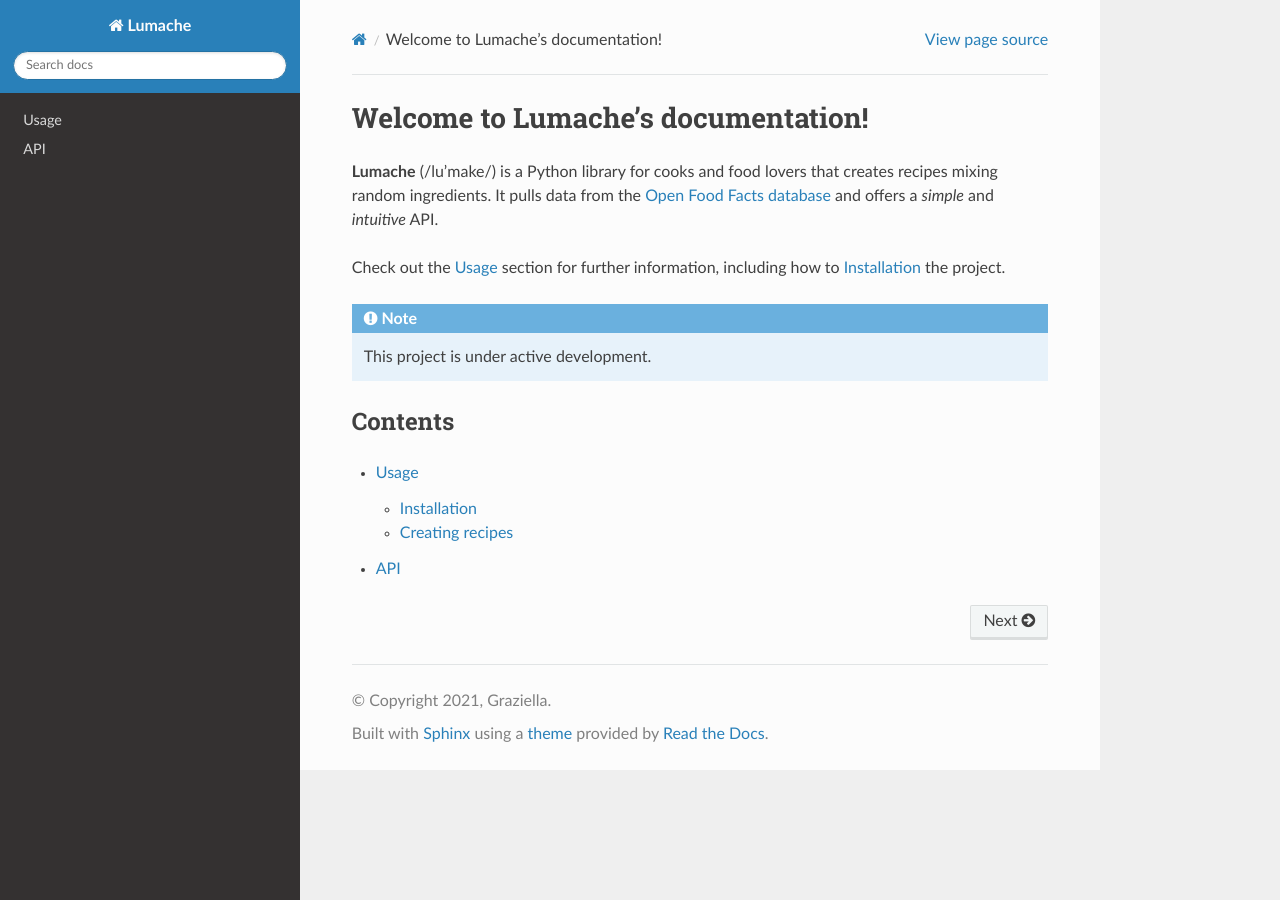
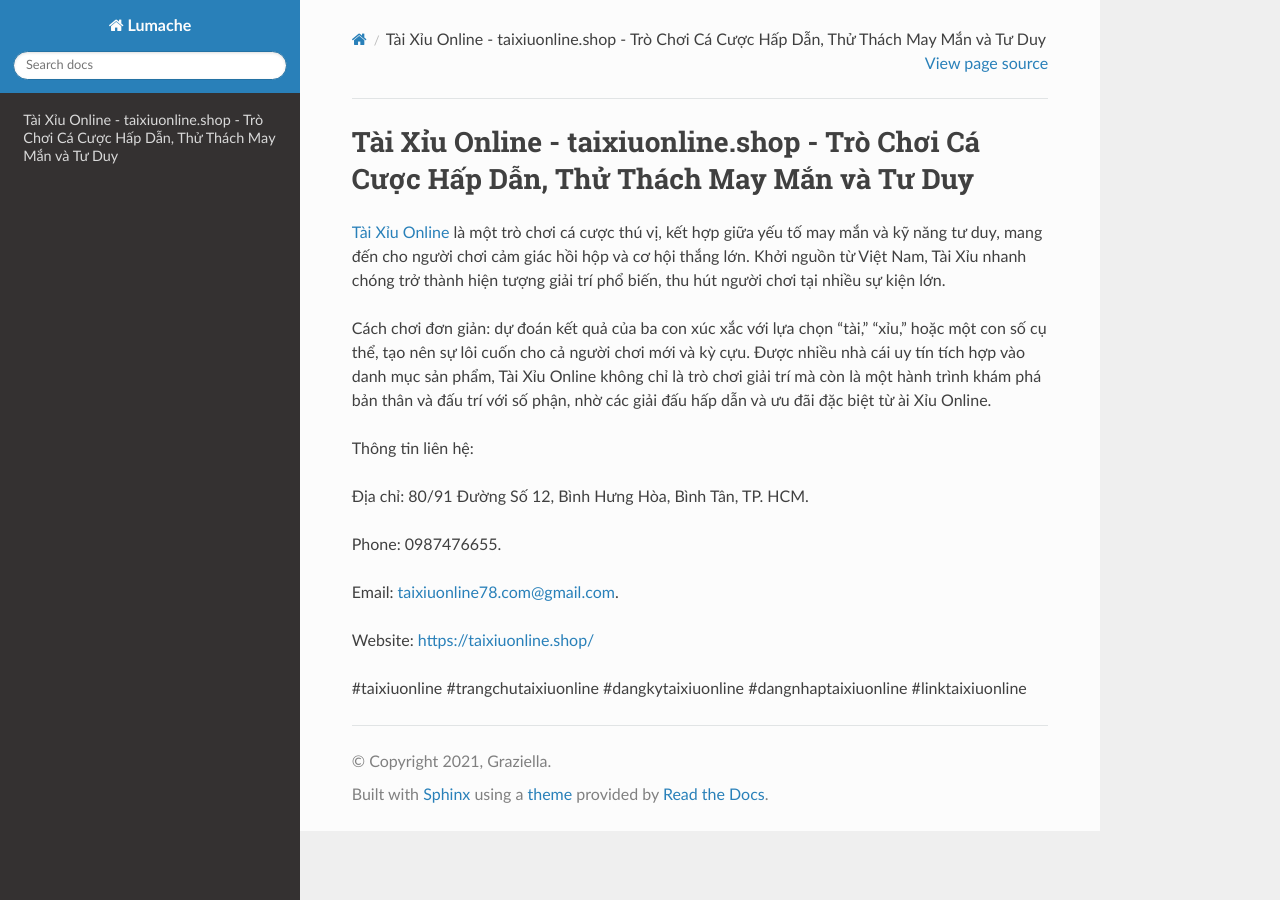
Before and after one commit to p8ebermouc/taixiuonlineshop, a Sphinx documentation site: the page built from docs/source/index.rst, in a window 1280 px wide. Built offline with Sphinx 7.4.7 and the Read the Docs theme 3.1.0, drawn with Linux system fonts in a browser that asks for light colours.

Commit message:
Update index.rst

```diff
--- a/docs/source/index.rst
+++ b/docs/source/index.rst
@@ -1,22 +1,18 @@
-Welcome to Lumache's documentation!
+Tài Xỉu Online - taixiuonline.shop - Trò Chơi Cá Cược Hấp Dẫn, Thử Thách May Mắn và Tư Duy
 ===================================
 
-**Lumache** (/lu'make/) is a Python library for cooks and food lovers
-that creates recipes mixing random ingredients.
-It pulls data from the `Open Food Facts database <https://world.openfoodfacts.org/>`_
-and offers a *simple* and *intuitive* API.
+`Tài Xỉu Online <https://taixiuonline.shop/>`_ là một trò chơi cá cược thú vị, kết hợp giữa yếu tố may mắn và kỹ năng tư duy, mang đến cho người chơi cảm giác hồi hộp và cơ hội thắng lớn. Khởi nguồn từ Việt Nam, Tài Xỉu nhanh chóng trở thành hiện tượng giải trí phổ biến, thu hút người chơi tại nhiều sự kiện lớn.
 
-Check out the :doc:`usage` section for further information, including
-how to :ref:`installation` the project.
+Cách chơi đơn giản: dự đoán kết quả của ba con xúc xắc với lựa chọn "tài," "xỉu," hoặc một con số cụ thể, tạo nên sự lôi cuốn cho cả người chơi mới và kỳ cựu. Được nhiều nhà cái uy tín tích hợp vào danh mục sản phẩm, Tài Xỉu Online không chỉ là trò chơi giải trí mà còn là một hành trình khám phá bản thân và đấu trí với số phận, nhờ các giải đấu hấp dẫn và ưu đãi đặc biệt từ ài Xỉu Online.
 
-.. note::
+Thông tin liên hệ:
 
-   This project is under active development.
+Địa chỉ: 80/91 Đường Số 12, Bình Hưng Hòa, Bình Tân, TP. HCM.
 
-Contents
---------
+Phone: 0987476655.
 
-.. toctree::
+Email: taixiuonline78.com@gmail.com.
 
-   usage
-   api
+Website: https://taixiuonline.shop/
+
+#taixiuonline #trangchutaixiuonline #dangkytaixiuonline #dangnhaptaixiuonline #linktaixiuonline
```
